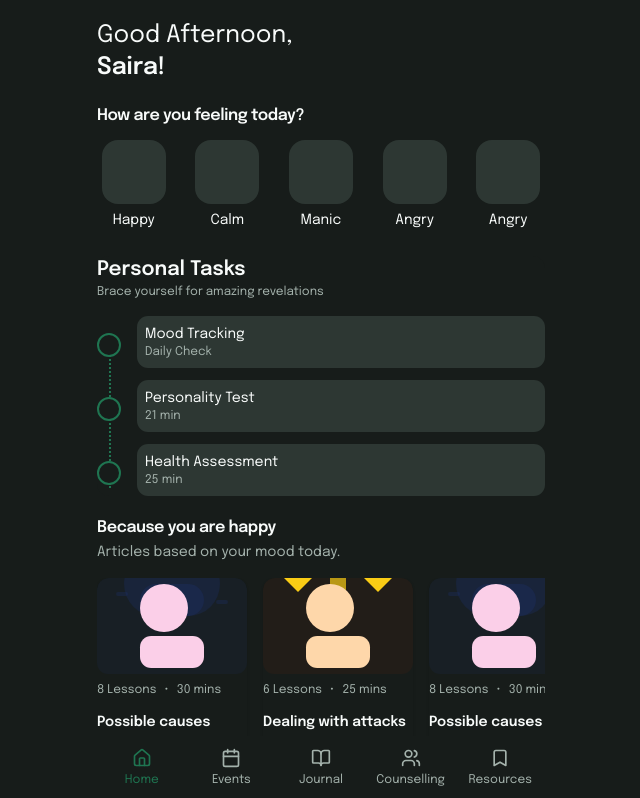
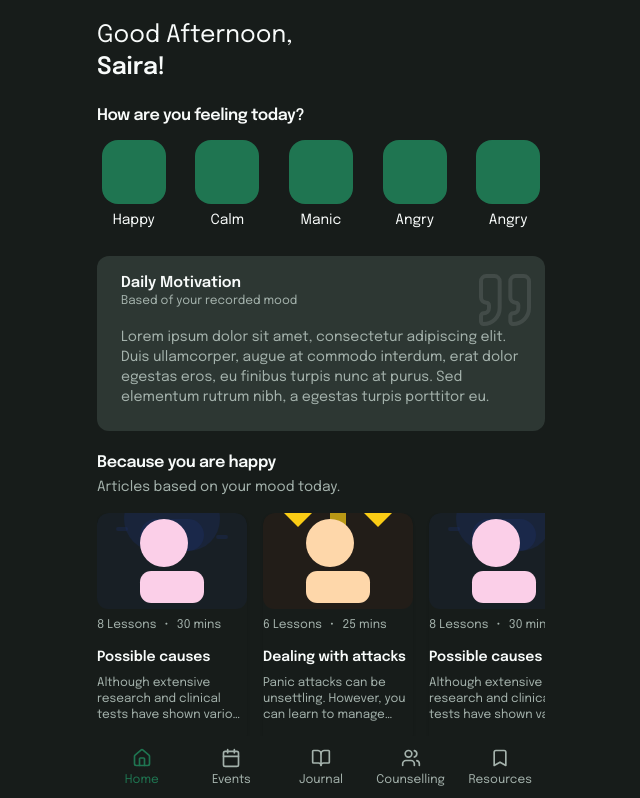
Before and after one commit to marknature/mental-compass, a Next.js app: page / in a window 1280 px wide. Shown: the top 798 px of the page, without its empty margins (319-959 px from the left). Built offline with nearby package versions, Linux system fonts and the light colour scheme.

Commit message:
chore: clean up

```diff
--- a/app/page.tsx
+++ b/app/page.tsx
@@ -1,12 +1,7 @@
-import {
-  Card,
-  CardContent,
-  CardDescription,
-  CardHeader,
-  CardTitle,
-} from "@/components/ui/card";
+import { Card, CardContent, CardHeader, CardTitle } from "@/components/ui/card";
 import PageSection from "./_components/section";
 import StartDay from "./_components/personal-tasks";
+import TestimonialCard from "./_components/qoute";
 
 export default function Home() {
   const moods = [
@@ -33,7 +28,7 @@ export default function Home() {
             <span className="text-center" key={`${mood}${index}`}>
               <button
                 key={index}
-                className={`bg-border w-16 h-16 rounded-2xl flex mb-1 items-center justify-center `}
+                className={`bg-primary w-16 h-16 rounded-2xl flex mb-1 items-center justify-center `}
                 aria-label={`Select mood: ${mood.label}`}
               />
               <span className="text-sm">{mood.label}</span>
@@ -41,11 +36,13 @@ export default function Home() {
           ))}
         </CardContent>
       </Card>
-      <StartDay />
+
+      <TestimonialCard />
       <PageSection
         title="Because you are happy"
         description="Articles based on your mood today."
       />
+      <StartDay />
     </>
   );
 }
```
